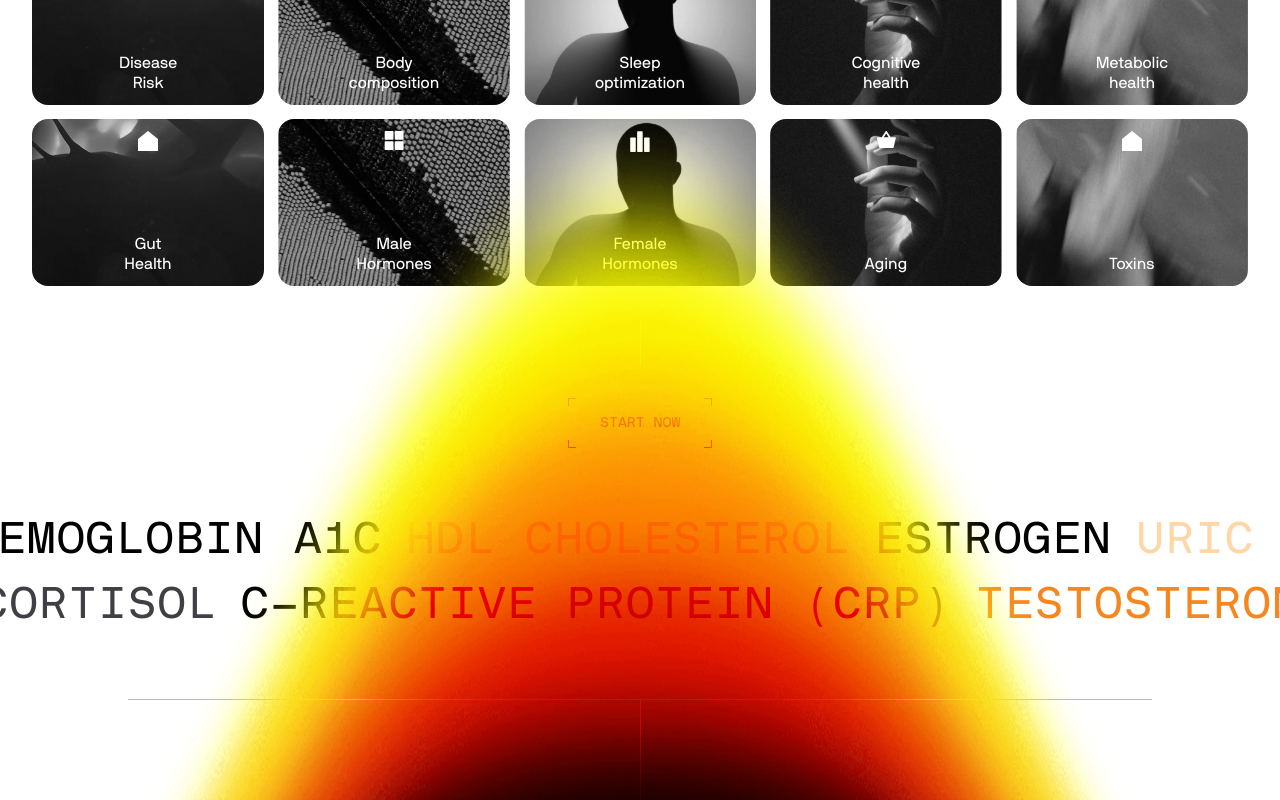
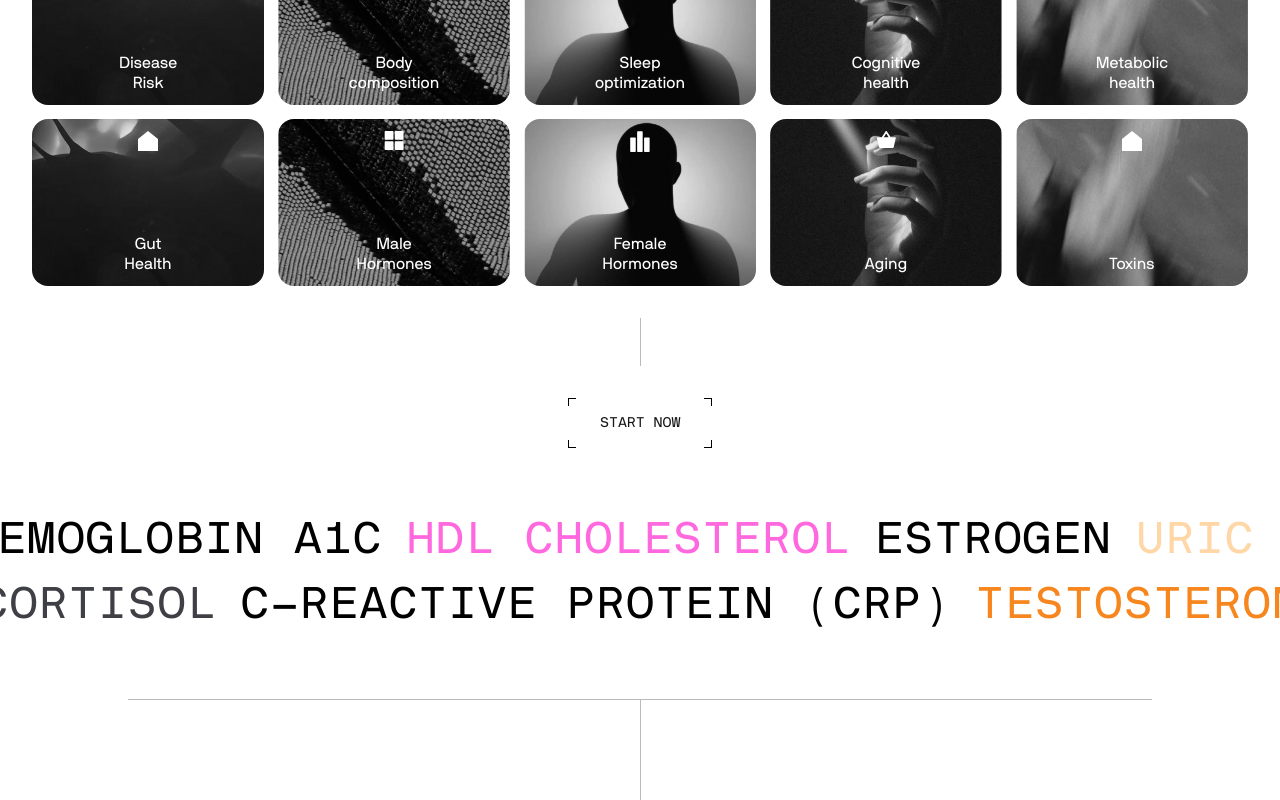
Before and after one commit to daybreak-studio/superpower, a Next.js app: page / in a window 1280 px wide. Shown: the part 610-1410 px from the top of the page. Built offline with nearby package versions, Linux system fonts and the light colour scheme.

Commit message:
Updated animations

```diff
--- a/components/Sections/TransitionSection/TransitionSectionWrapper.tsx
+++ b/components/Sections/TransitionSection/TransitionSectionWrapper.tsx
@@ -25,66 +25,80 @@ type Props = {};
 const TransitionSectionWrapper = (props: Props) => {
   const isDesktop = useBreakpoint(breakpoints.lg);
 
-  const fuckthisshit = useRef() as MutableRefObject<HTMLAnchorElement>;
+  const containerRef = useRef() as MutableRefObject<HTMLAnchorElement>;
 
-  const inViewDelay = 0.3;
   const [isHovering, setIsHovering] = useState(false);
 
-  const pointerOffset = usePointerOffset(isHovering, fuckthisshit, "center");
+  const pointerOffset = usePointerOffset(isHovering, containerRef, "center");
   const pointerOffsetPercent = usePointerOffsetNormalized(pointerOffset);
 
-  const offsetX = useTransform(pointerOffsetPercent.x, (latest) =>
-    isHovering ? latest * 15 : 0,
+  const offsetX1 = useTransform(pointerOffsetPercent.x, (latest) =>
+    isHovering ? 1 + latest : 1,
+  );
+  const offsetX2 = useTransform(pointerOffsetPercent.x, (latest) =>
+    isHovering ? 1 - latest : 1,
   );
   const offsetY = useTransform(pointerOffsetPercent.y, (latest) =>
-    isHovering ? latest * 4 : 0,
+    isHovering ? 1 - 0.75 * latest : 1,
   );
 
-  const textX = useSpring(offsetX, { stiffness: 300, damping: 50 });
-  const textY = useSpring(offsetY, { stiffness: 300, damping: 50 });
+  const easedX1 = useSpring(offsetX1, { stiffness: 400, damping: 100 });
+  const easedX2 = useSpring(offsetX2, { stiffness: 400, damping: 100 });
+  const easedY = useSpring(offsetY, { stiffness: 400, damping: 100 });
 
-  const containerRef = useRef() as RefObject<HTMLElement>;
   const { scrollYProgress } = useScroll({
     target: containerRef,
     // offset: ["start end", "end end"],
   });
 
   const easedScroll = useTransform(scrollYProgress, (t) => {
-    var ts = t * t;
-    return (1 - ts) * 5;
+    var ts = Math.pow(0.75 * t, 3);
+    return ts * 18;
   });
   // const easedScroll = useTransform(scrollYProgress, [0, 1], [0.5, 1], {
   //   ease: cubicBezier(0.16, 1, 0.3, 1),
   // });
 
   return (
-    <section ref={containerRef} className="flex h-0 w-full items-end">
+    <section className="flex h-[75vh] w-full items-end">
       <div
-        ref={fuckthisshit as unknown as MutableRefObject<HTMLDivElement>}
-        className="pointer-events-none relative h-screen w-screen"
+        onPointerEnter={() => setIsHovering(true)}
+        onPointerLeave={() => setIsHovering(false)}
+        ref={containerRef as unknown as MutableRefObject<HTMLDivElement>}
+        className="relative h-[225vh] w-screen"
       >
+        <div className="sticky top-0 flex h-screen w-full items-end mix-blend-hard-light">
           <div className="absolute bottom-0 left-0 h-auto w-full">
             <motion.div
-            className="flex origin-bottom flex-row  mix-blend-hard-light"
+              className="flex origin-bottom flex-row"
               style={{ scaleY: easedScroll }}
             >
-            <Image
+              <motion.img
                 src="/transition-section/left.png"
                 width="0"
                 height="0"
                 sizes="100vw"
-              className="grow"
+                className="grow origin-bottom-left"
                 alt="transition-bg"
+                style={{
+                  scaleX: easedX1,
+                  scaleY: easedY,
+                }}
               />
-            <Image
+              <motion.img
                 src="/transition-section/right.png"
                 width="0"
                 height="0"
                 sizes="100vw"
-              className="grow"
+                className="grow origin-bottom-right"
                 alt="transition-bg"
+                style={{
+                  scaleX: easedX2,
+                  scaleY: easedY,
+                }}
               />
             </motion.div>
+          </div>
         </div>
       </div>
     </section>
```
Lines whose indentation alone changed are shown as unchanged.
